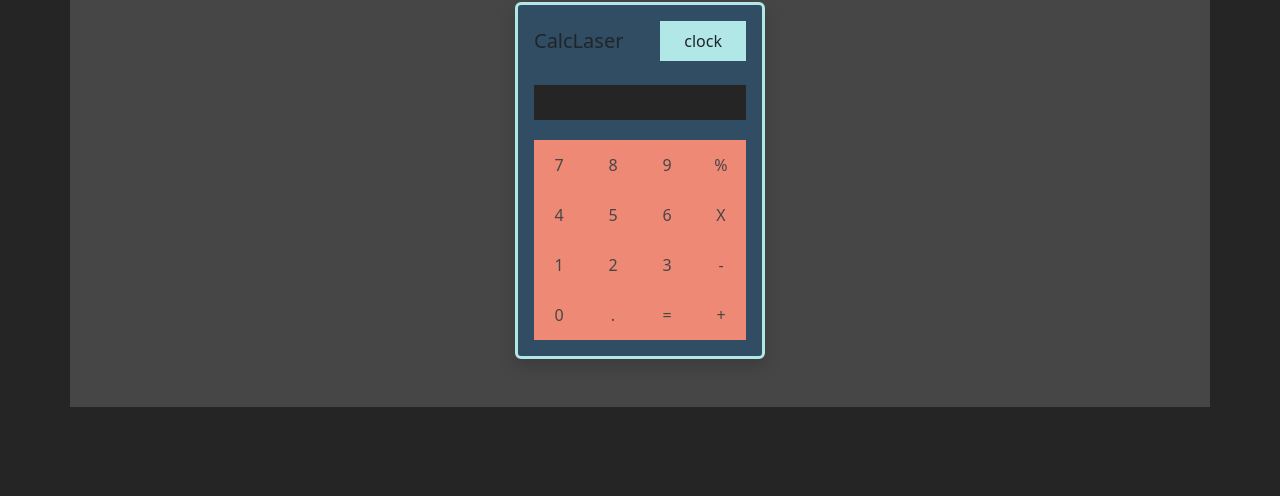
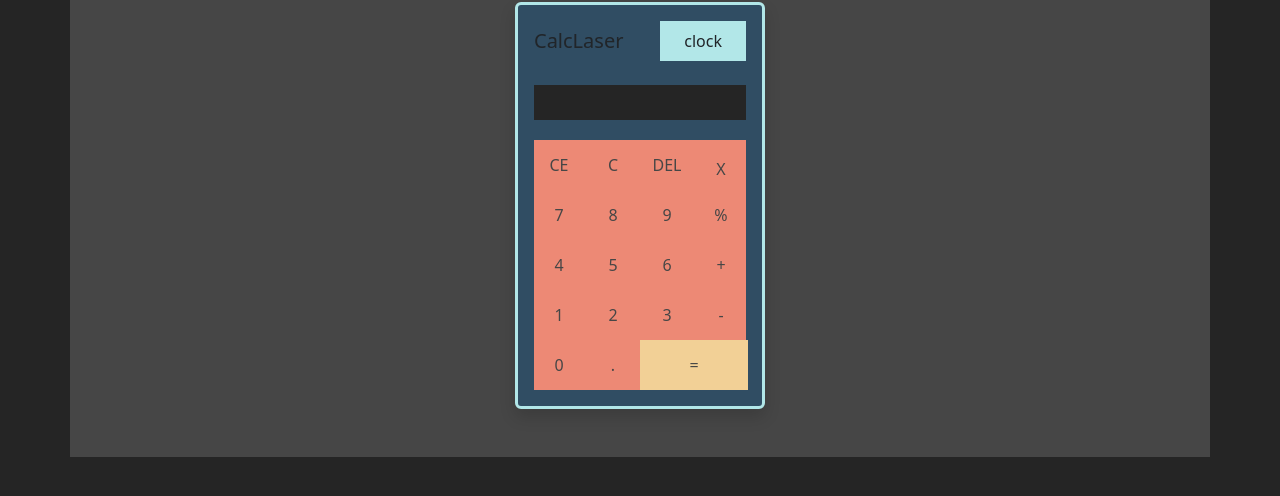
Before and after one commit to HenriqueNeubert/study_calculator-A, a plain HTML site: page index.html in a window 1280 px wide. Shown: the part 166-662 px from the top of the page. Drawn offline with Linux system fonts and the light colour scheme.

Commit message:
fix: ajust in style of the buttons

```diff
--- a/index.html
+++ b/index.html
@@ -37,29 +37,34 @@
             </div>
             <div class="bg-danger mt-4">
               <div class="" id="digits">
+                <div class="row g-1">
+                  <div class="col d-flex justify-content-center mt-0"><a class="" id="CE" href="javascript:void(0)">CE</a></div>
+                  <div class="col d-flex justify-content-center mt-0"><a class="" id="C" href="javascript:void(0)">C</a></div>
+                  <div class="col d-flex justify-content-center mt-0"><a class="" id="DEL" href="javascript:void(0)">DEL</a></div>
+                  <div class="col d-flex justify-content-center"><a class="" id="cheese" href="javascript:void(0)">X</a></div>
+                </div>
                 <div class="row row-cols-4 g-1">
                   <div class="col d-flex justify-content-center mt-0"><a class="number" id="seven" href="javascript:void(0)">7</a></div>
                   <div class="col d-flex justify-content-center mt-0"><a class="number" id="eight" href="javascript:void(0)">8</a></div>
                   <div class="col d-flex justify-content-center mt-0"><a class="number" id="nine" href="javascript:void(0)">9</a></div>
-                  <div class="col d-flex justify-content-center mt-0"><a class="number" id="Divided" href="javascript:void(0)">%</a></div>
+                  <div class="col d-flex justify-content-center mt-0"><a class="" id="Divided" href="javascript:void(0)">%</a></div>
                 </div>
                 <div class="row row-cols-4 g-1">
                   <div class="col d-flex justify-content-center"><a class="number" id="four" href="javascript:void(0)">4</a></div>
                   <div class="col d-flex justify-content-center"><a class="number" id="five" href="javascript:void(0)">5</a></div>
                   <div class="col d-flex justify-content-center"><a class="number" id="six" href="javascript:void(0)">6</a></div>
-                  <div class="col d-flex justify-content-center"><a class="number" id="cheese" href="javascript:void(0)">X</a></div>
+                  <div class="col d-flex justify-content-center"><a class="" id="more" href="javascript:void(0)">+</a> </div>
                 </div>
                 <div class="row row-cols-4 g-1">
                   <div class="col d-flex justify-content-center"><a class="number" id="one" href="javascript:void(0)">1</a></div>
                   <div class="col d-flex justify-content-center"><a class="number" id="two" href="javascript:void(0)">2</a></div>
                   <div class="col d-flex justify-content-center"><a class="number" id="three" href="javascript:void(0)">3</a></div>
-                  <div class="col d-flex justify-content-center"><a class="number" id="minus" href="javascript:void(0)">-</a></div>
+                  <div class="col d-flex justify-content-center"><a class="" id="minus" href="javascript:void(0)">-</a></div>
                 </div>
-                <div class="row row-cols-4 g-1">
-                  <div class="col d-flex justify-content-center"><a class="number" id="zero" href="javascript:void(0)">0</a> </div>
-                  <div class="col d-flex justify-content-center"><a class="number" id="dot" href="javascript:void(0)">.</a> </div>
-                  <div class="col d-flex justify-content-center"><a class="number" id="equal" href="javascript:void(0)">=</a> </div>
-                  <div class="col d-flex justify-content-center"><a class="number" id="more" href="javascript:void(0)">+</a> </div>
+                <div class="row g-1">
+                  <div class="col-3 d-flex justify-content-center"><a class="number" id="zero" href="javascript:void(0)">0</a> </div>
+                  <div class="col-3 d-flex justify-content-center"><a class="" id="dot" href="javascript:void(0)">.</a> </div>
+                  <div class="col-6 d-flex justify-content-center bg-warning"><a class="" id="equal" href="javascript:void(0)">=</a> </div>
                 </div>
               </div>
             </div>
```
